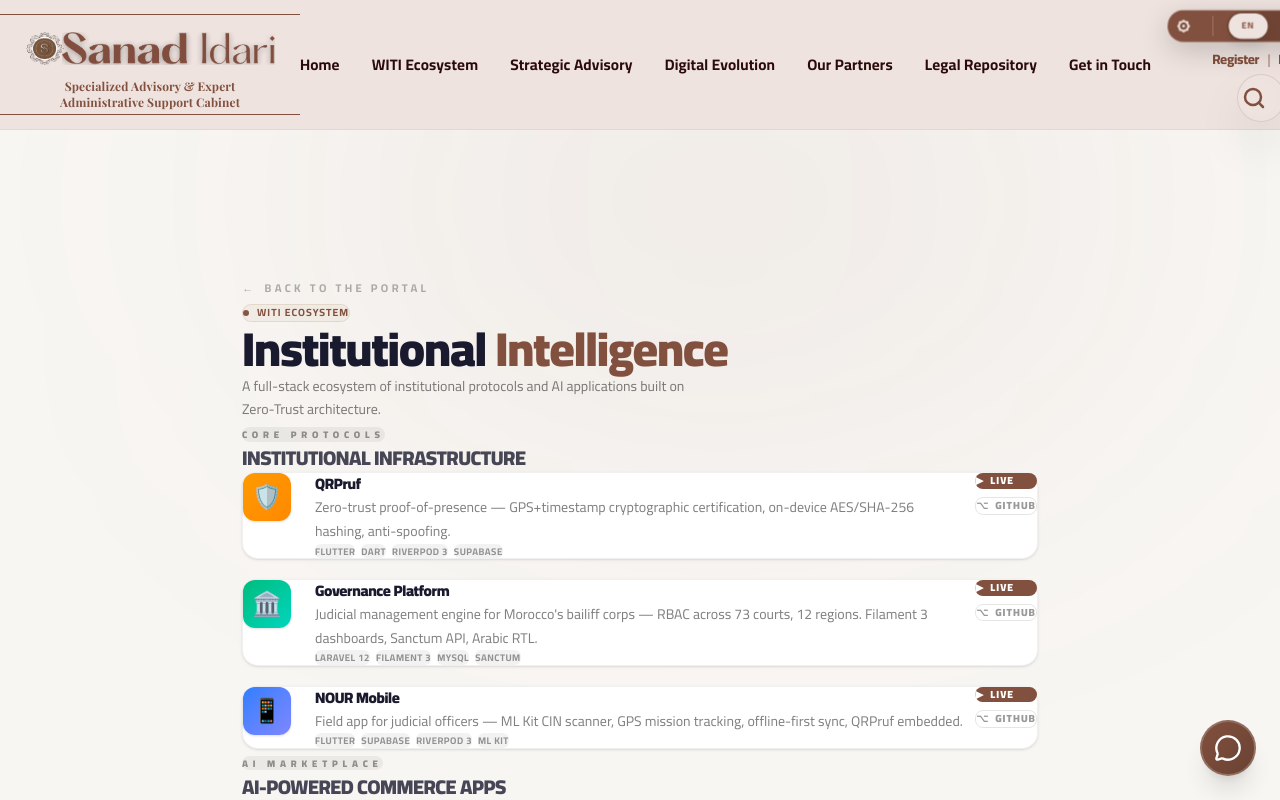
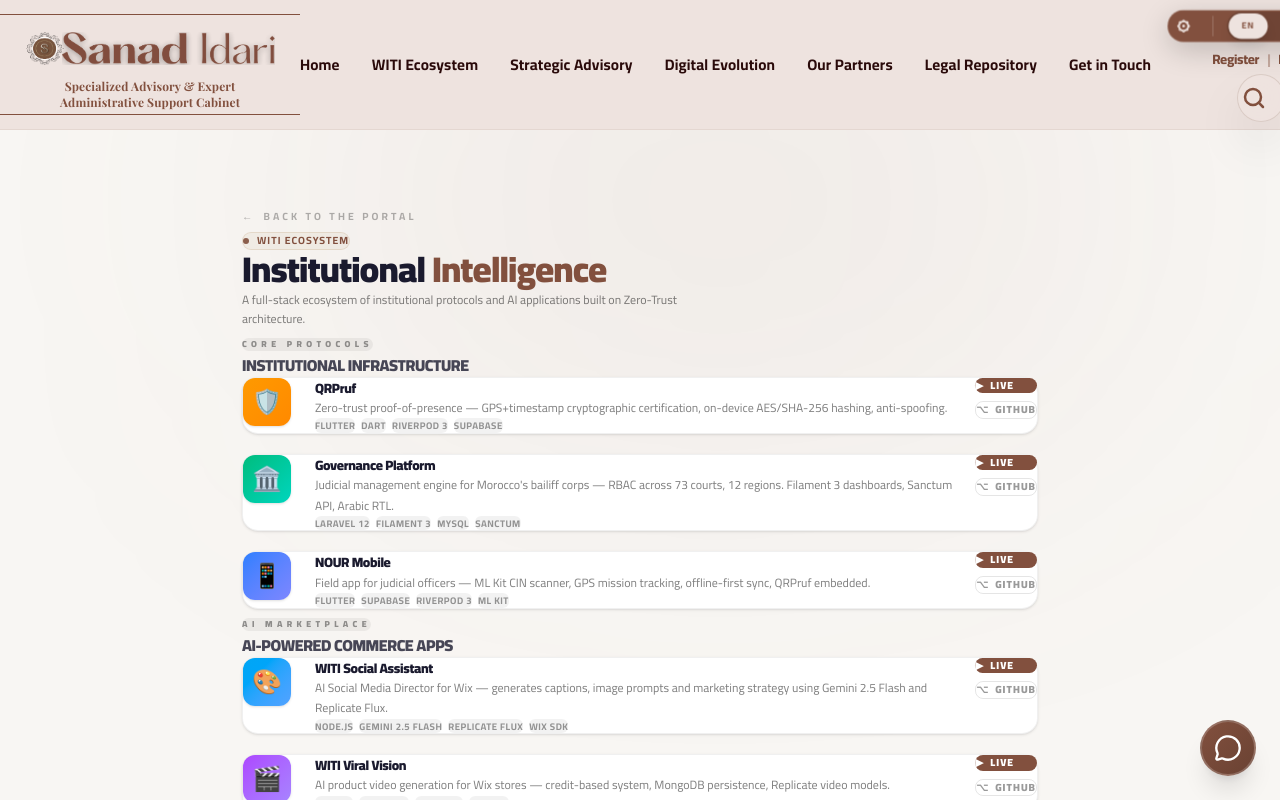
Before and after one commit to sanadidari/sanadidari, a Next.js app: page /witi in a window 1280 px wide. Shown: the top 800 px of the page. Built offline with nearby package versions, Linux system fonts and the light colour scheme.

Commit message:
style: reduce margins 50% and shrink fonts on witi hub page

```diff
--- a/src/app/witi/page.tsx
+++ b/src/app/witi/page.tsx
@@ -229,14 +229,14 @@
                 <div className={`absolute top-0 left-1/4 w-[800px] h-[400px] rounded-full blur-[160px] ${isDark ? "bg-[var(--accent-primary)]/5" : "bg-[var(--accent-primary)]/8"}`} />
             </div>
 
-            <div className="relative z-10 pt-36 pb-24" style={{ maxWidth: '860px', margin: '0 auto', padding: '9rem 2rem 6rem' }}>
+            <div className="relative z-10" style={{ maxWidth: '860px', margin: '0 auto', padding: '4.5rem 2rem 3rem' }}>
 
                 {/* Back */}
                 <motion.a
                     href="/"
                     initial={{ opacity: 0 }}
                     animate={{ opacity: 1 }}
-                    className={`inline-flex items-center gap-2 mb-16 text-[0.7rem] font-bold uppercase tracking-[0.3em] ${isDark ? "text-white/30 hover:text-white/60" : "text-black/30 hover:text-black/60"} transition-colors`}
+                    className={`inline-flex items-center gap-2 mb-8 text-[0.65rem] font-bold uppercase tracking-[0.3em] ${isDark ? "text-white/30 hover:text-white/60" : "text-black/30 hover:text-black/60"} transition-colors`}
                 >
                     <span className={isRTL ? "rotate-180 inline-block" : ""}>←</span>
                     {lang === "ar" ? "العودة للرئيسية" : lang === "fr" ? "RETOUR AU PORTAIL" : "BACK TO THE PORTAL"}
@@ -247,7 +247,7 @@
                     initial={{ opacity: 0, y: 16 }}
                     animate={{ opacity: 1, y: 0 }}
                     transition={{ duration: 0.5 }}
-                    className="mb-20 space-y-4"
+                    className="mb-10 space-y-3"
                 >
                     <div className="inline-flex items-center gap-2 px-3 py-1.5 rounded-full text-[0.65rem] font-bold uppercase tracking-widest border"
                         style={{
@@ -259,13 +259,13 @@
                         <span className="w-1.5 h-1.5 rounded-full bg-[var(--accent-primary)] animate-pulse" />
                         {lang === "ar" ? "إيكوسيستم ويتي" : "WITI ECOSYSTEM"}
                     </div>
-                    <h1 className={`text-3xl lg:text-5xl font-black leading-[1.1] tracking-tight ${isDark ? "text-white" : "text-[#1A1A2E]"}`}>
+                    <h1 className={`text-2xl lg:text-4xl font-black leading-[1.1] tracking-tight ${isDark ? "text-white" : "text-[#1A1A2E]"}`}>
                         {lang === "ar" ? "منظومة" : "Institutional"}{" "}
                         <span className="text-[var(--accent-primary)]">
                             {lang === "ar" ? "الثقة الرقمية" : lang === "fr" ? "Intelligence" : "Intelligence"}
                         </span>
                     </h1>
-                    <p className={`text-sm leading-relaxed max-w-md ${isDark ? "text-white/50" : "text-black/50"}`}>
+                    <p className={`text-xs leading-relaxed max-w-md ${isDark ? "text-white/50" : "text-black/50"}`}>
                         {lang === "ar"
                             ? "منظومة متكاملة من البروتوكولات والتطبيقات الذكية المبنية على الثقة الصفرية."
                             : lang === "fr"
@@ -275,7 +275,7 @@
                 </motion.div>
 
                 {/* Categories */}
-                <div className="space-y-20">
+                <div className="space-y-10">
                     {categories.map((cat, catIdx) => (
                         <section key={cat.id}>
 
@@ -284,12 +284,12 @@
                                 initial={{ opacity: 0, y: 12 }}
                                 whileInView={{ opacity: 1, y: 0 }}
                                 viewport={{ once: true }}
-                                className="mb-10"
+                                className="mb-5"
                             >
-                                <span className={`inline-block text-[0.6rem] font-black uppercase tracking-[0.5em] px-3 py-1 rounded-full mb-3 ${isDark ? "bg-white/5 text-white/40" : "bg-black/5 text-black/40"}`}>
+                                <span className={`inline-block text-[0.55rem] font-black uppercase tracking-[0.5em] px-3 py-1 rounded-full mb-2 ${isDark ? "bg-white/5 text-white/40" : "bg-black/5 text-black/40"}`}>
                                     {t(cat.tag)}
                                 </span>
-                                <h2 className={`text-xl font-black uppercase tracking-tight ${isDark ? "text-white/80" : "text-[#1A1A2E]/80"}`}>
+                                <h2 className={`text-base font-black uppercase tracking-tight ${isDark ? "text-white/80" : "text-[#1A1A2E]/80"}`}>
                                     {t(cat.title)}
                                 </h2>
                             </motion.div>
@@ -318,10 +318,10 @@
                                         <div className="flex-1 min-w-0">
                                             <div className="flex flex-col sm:flex-row sm:items-start sm:justify-between gap-3">
                                                 <div className="space-y-1.5">
-                                                    <h3 className={`text-[0.95rem] font-black tracking-tight ${isDark ? "text-white" : "text-[#1A1A2E]"}`}>
+                                                    <h3 className={`text-[0.85rem] font-black tracking-tight ${isDark ? "text-white" : "text-[#1A1A2E]"}`}>
                                                         {app.title}
                                                     </h3>
-                                                    <p className={`text-sm leading-[1.7] mt-1 ${isDark ? "text-white/45" : "text-black/50"}`}>
+                                                    <p className={`text-xs leading-[1.7] mt-1 ${isDark ? "text-white/45" : "text-black/50"}`}>
                                                         {t(app.description)}
                                                     </p>
                                                     <div className="flex flex-wrap gap-1.5 pt-1">
@@ -381,7 +381,7 @@
                     initial={{ opacity: 0 }}
                     whileInView={{ opacity: 1 }}
                     viewport={{ once: true }}
-                    className={`mt-24 pt-12 border-t text-center ${isDark ? "border-white/8" : "border-black/8"}`}
+                    className={`mt-12 pt-6 border-t text-center ${isDark ? "border-white/8" : "border-black/8"}`}
                 >
                     <p className={`text-[0.75rem] font-medium italic ${isDark ? "text-white/25" : "text-black/30"}`}>
                         {lang === "ar"
```
